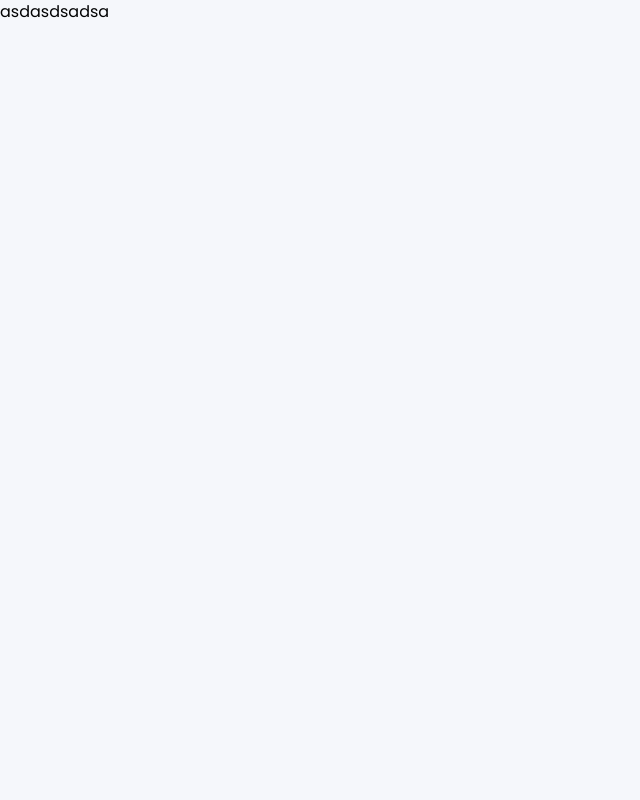
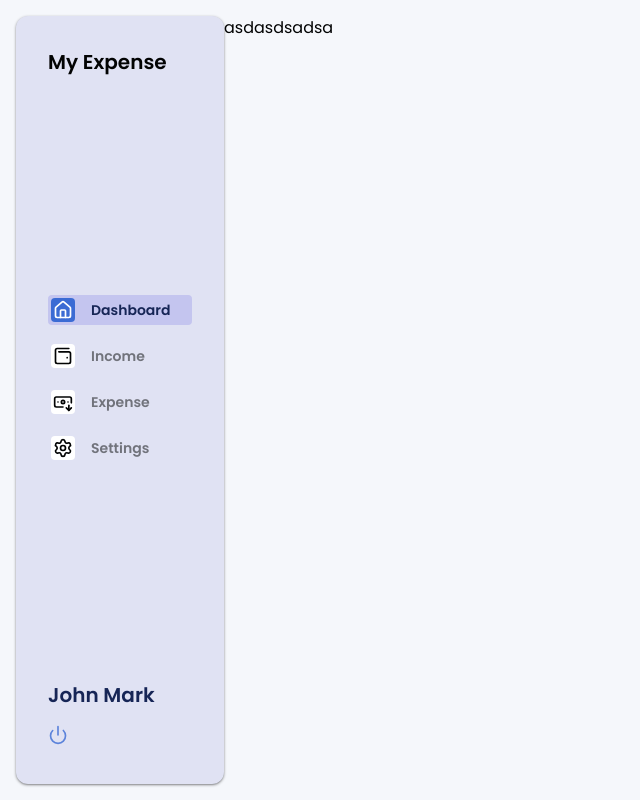
Before and after one commit to RafiqMuzayyan/My-Expense, a Next.js app: page /dashboard in a window 1280 px wide. Shown: the whole page, without its empty margins (0-640 px from the left). Built offline with nearby package versions, Linux system fonts and the light colour scheme.

Commit message:
hald sidebar

```diff
--- a/src/app/dashboard/layout.jsx
+++ b/src/app/dashboard/layout.jsx
@@ -1,8 +1,73 @@
+import { BanknoteArrowDown, House, Power, Settings, WalletMinimal } from "lucide-react";
+import Link from "next/link";
+
 export default function DashboardLayout({ children }) {
     return(
-        <section className="">
+        <section className="flex w-full p-4 h-screen">
 
             {/* sidebar */}
+            <aside className="bg-foreground flex flex-col justify-between w-52 h-full rounded-xl p-8 shadow-sm shadow-black/40">
+
+                <div>
+                    <h1 className="font-semibold text-xl">My Expense</h1>
+                </div>
+
+                <div className="flex flex-col gap-4">
+                    <Link
+                        className="flex gap-4 items-center bg-dark-foreground p-0.75 rounded"
+                        href="/dashboard"
+
+                    >
+                        <div className="bg-secondary rounded text-white p-0.5">
+                            <House size={20}/>
+                        </div>
+                        <h3 className="text-sm font-semibold text-blue-950">
+                            Dashboard
+                        </h3>
+                    </Link>
+                    <Link
+                        className="flex gap-4 items-center  p-0.75 rounded"
+                        href="/dashboard"
+
+                    >
+                        <div className="bg-white rounded text-aecondary p-0.5">
+                            <WalletMinimal size={20}/>
+                        </div>
+                        <h3 className="text-sm font-semibold text-black/50">
+                            Income
+                        </h3>
+                    </Link>
+                    <Link
+                        className="flex gap-4 items-center  p-0.75 rounded"
+                        href="/dashboard"
+
+                    >
+                        <div className="bg-white rounded text-aecondary p-0.5">
+                            <BanknoteArrowDown size={20}/>
+                        </div>
+                        <h3 className="text-sm font-semibold text-black/50">
+                            Expense
+                        </h3>
+                    </Link>
+                    <Link
+                        className="flex gap-4 items-center  p-0.75 rounded"
+                        href="/dashboard"
+
+                    >
+                        <div className="bg-white rounded text-aecondary p-0.5">
+                            <Settings size={20}/>
+                        </div>
+                        <h3 className="text-sm font-semibold text-black/50">
+                            Settings
+                        </h3>
+                    </Link>
+                </div>
+
+                <div>
+                    <h1 className="font-semibold text-blue-950 text-xl mb-4">John Mark</h1>
+                    <button className="text-secondary/80 cursor-pointer"><Power size={20}/></button>
+                </div>
+            </aside>
 
             {/* content */}
             <div>
--- a/src/app/globals.css
+++ b/src/app/globals.css
@@ -3,10 +3,11 @@
 :root {
   --background: #f5f7fb;
   --foreground: #e0e2f3;
+  --dark-foreground: #c4c5ef;
   --white: #ffffff;
   --black: #020303;
   --yellow: #febf00;
-  --blue: #155dfc;
+  --blue: #3b6bd4;
   --grey: #bbbbbb;
 }
 
@@ -20,6 +21,7 @@
 @theme inline {
   --color-background: var(--background);
   --color-foreground: var(--foreground);
+  --color-dark-foreground: var( --dark-foreground);
   --color-white: var(--white);
   --color-black: var(--black);
   --color-yellow: var(--yellow);
```
